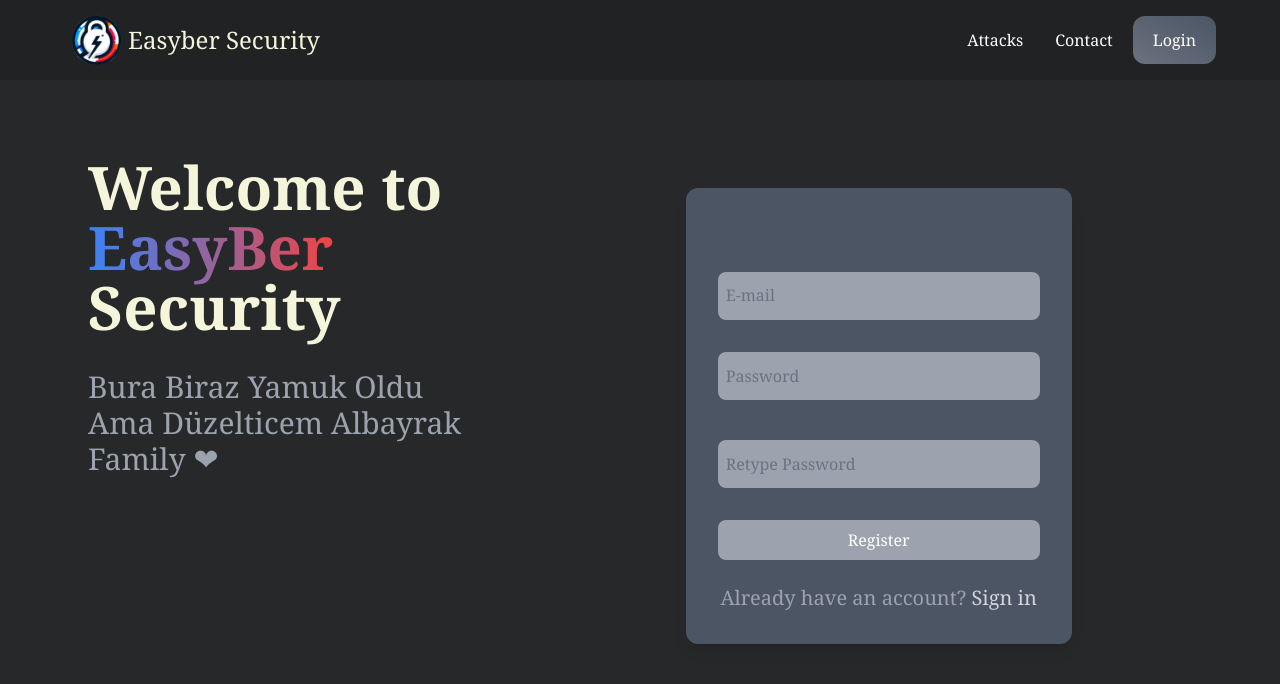
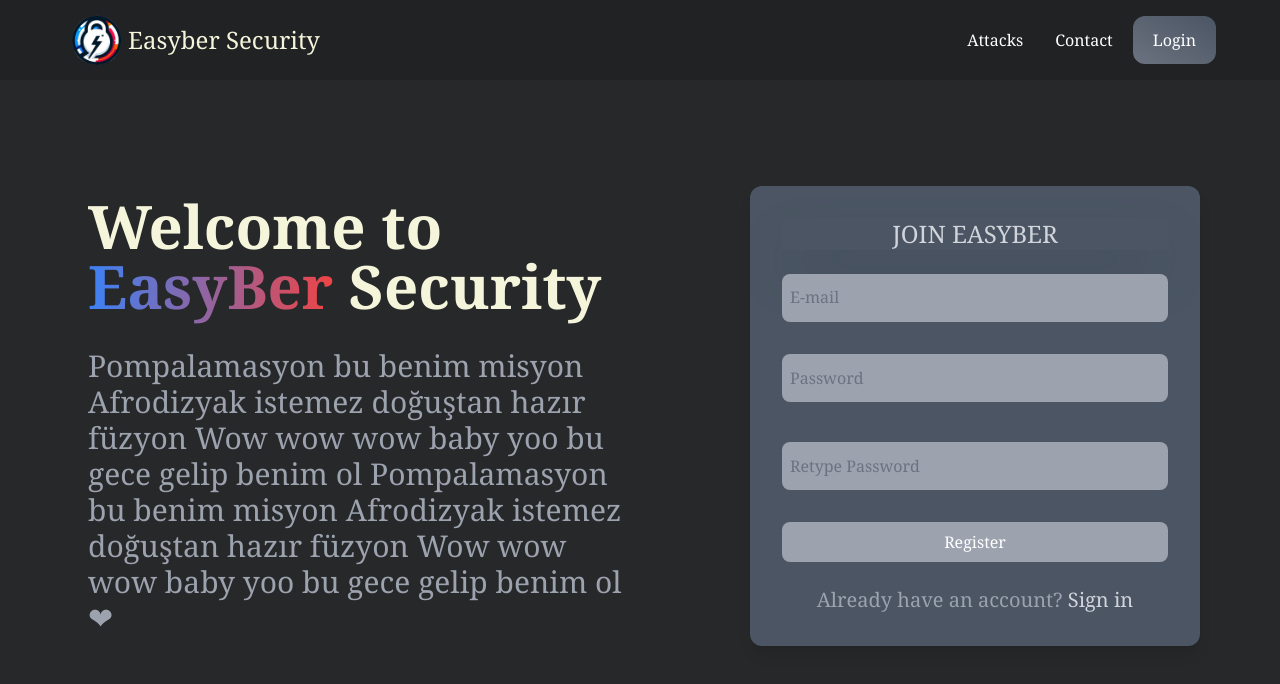
Before and after one commit to MuratOzte/Cyber-security-project, a React (Vite) app in the folder client/: page / in a window 1280 px wide. Shown: the top 684 px of the page. Built offline with nearby package versions, Linux system fonts and the light colour scheme.

Commit message:
Refactor authentication components and update login modal styles

```diff
--- a/client/src/components/home/HeroSection/Auth.tsx
+++ b/client/src/components/home/HeroSection/Auth.tsx
@@ -2,7 +2,7 @@ import RegisterContainer from './RegisterContainer';
 
 const Auth = () => {
     return (
-        <div className="select-none w-full flex justify-evenly items-center -translate-y-16">
+        <div className="select-none w-1/2 flex justify-evenly items-center -translate-y-16">
             <RegisterContainer />
         </div>
     );
--- a/client/src/components/home/HeroSection/HeroText.tsx
+++ b/client/src/components/home/HeroSection/HeroText.tsx
@@ -7,7 +7,7 @@ const HeroText = () => {
 
     const variants: Variants = {
         hidden: { opacity: 0, scale: 0.95 },
-        visible: { opacity: 1 , scale: 1},
+        visible: { opacity: 1, scale: 1 },
     };
 
     useEffect(() => {
@@ -34,14 +34,18 @@ const HeroText = () => {
                 </motion.h1>
                 {/* small text */}
                 <motion.p
-                    className="text-3xl text-gray-400 text-left"
+                    className="text-3xl text-gray-400 text-left mr-8"
                     variants={variants}
                     initial="hidden"
                     animate={isInView ? 'visible' : 'hidden'}
                     exit={{ opacity: 0 }}
                     transition={{ duration: 0.3, delay: 0.25 }}
                 >
-                    Bura Biraz Yamuk Oldu Ama Düzelticem Albayrak Family &#x2764;
+                    Pompalamasyon bu benim misyon Afrodizyak istemez doğuştan
+                    hazır füzyon Wow wow wow baby yoo bu gece gelip benim ol
+                    Pompalamasyon bu benim misyon Afrodizyak istemez doğuştan
+                    hazır füzyon Wow wow wow baby yoo bu gece gelip benim ol
+                    &#x2764;
                 </motion.p>
             </div>
         </div>
--- a/client/src/components/home/HeroSection/RegisterContainer.tsx
+++ b/client/src/components/home/HeroSection/RegisterContainer.tsx
@@ -77,7 +77,7 @@ const RegisterContainer: React.FC<RegisterContainerProps> = () => {
     };
 
     return (
-        <div className="w-2/3 p-12 px-4 sm:px-16 transition-all duration-500">
+        <div className="w-full px-4  pt-0 sm:px-16 transition-all duration-500">
             <motion.div
                 className="w-full h-full rounded-xl bg-gray-600 p-8 shadow-lg"
                 variants={variants}
@@ -85,7 +85,11 @@ const RegisterContainer: React.FC<RegisterContainerProps> = () => {
                 animate={isInView ? 'visible' : 'hidden'}
                 transition={{ duration: 0.3, delay: 0.3 }}
             >
-                <form className="flex relative flex-col space-y-6 items-center h-full mt-7">
+                <p className="text-2xl font-extralight mt-0 text-center shadow-2xl shadow-gray-700 text-gray-300 uppercase">
+                    Join{' '}
+                    EasyBer
+                </p>
+                <form className="flex relative flex-col space-y-6 items-center h-full">
                     <CustomInput
                         data={data}
                         ref={ref}
```
